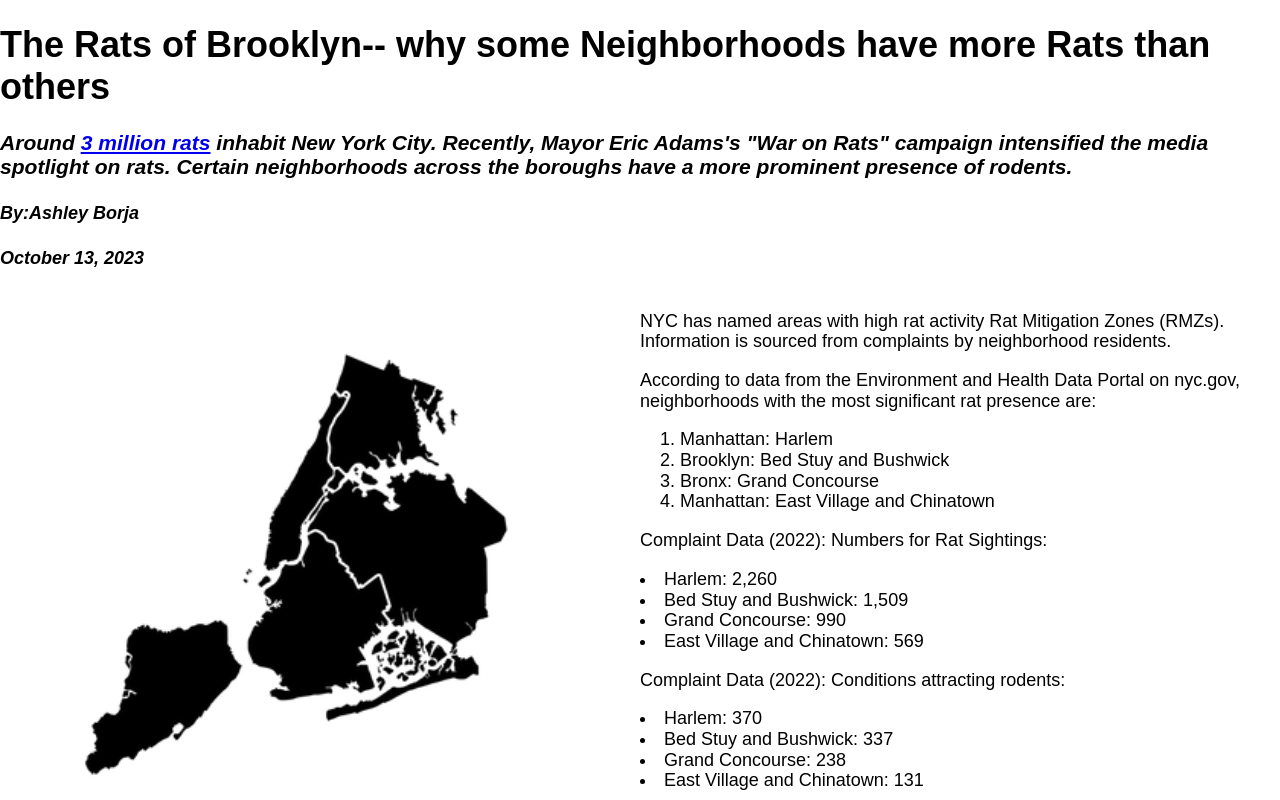
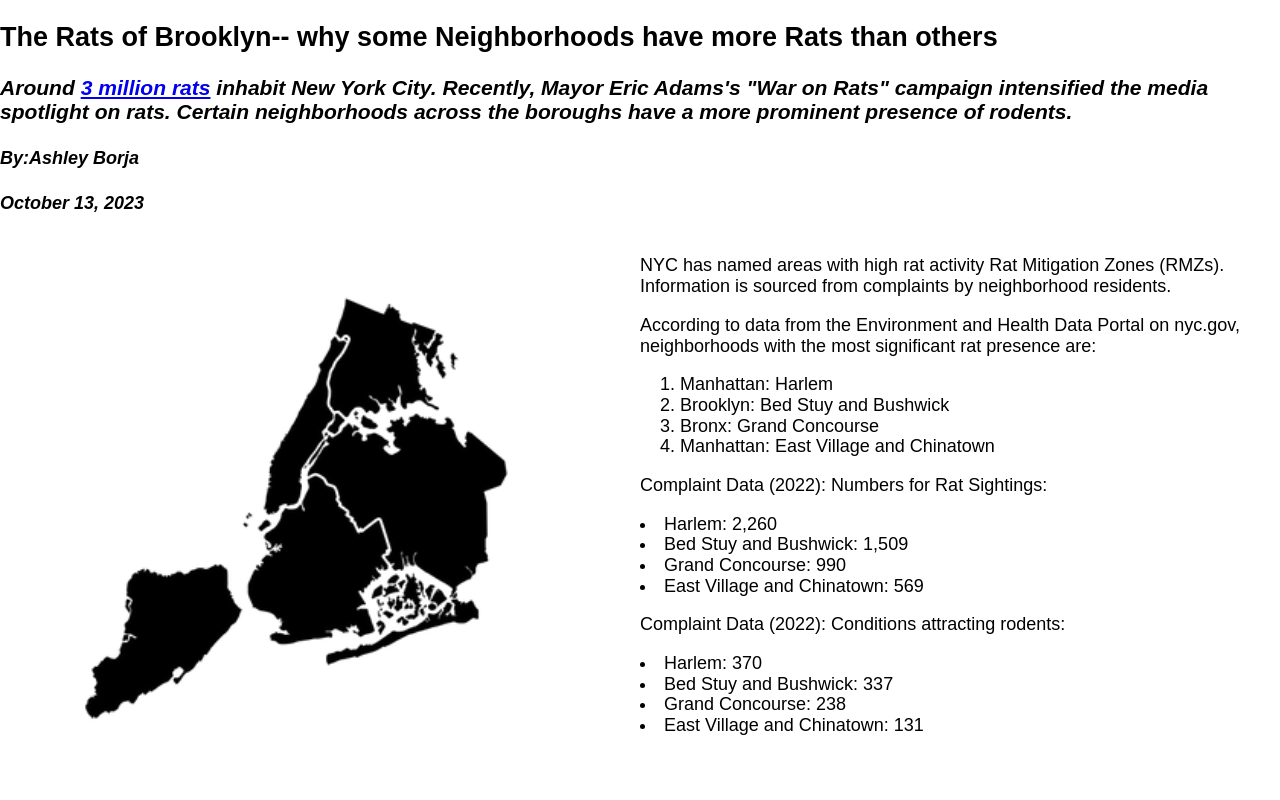
Before and after one commit to aborja00/IconProjectAshleyBorja, a plain HTML site: page index.html in a window 1280 px wide. Shown: the top 800 px of the page. Drawn offline with nearby package versions, Linux system fonts and the light colour scheme.

Commit message:
Update index.html

```diff
--- a/index.html
+++ b/index.html
@@ -26,7 +26,7 @@
 <body>
     <!-- YOUR CONTENT GOES HERE -->
     <!-- HEADline-->
-    <h1> The Rats of Brooklyn-- why some Neighborhoods have more Rats than others</h1>
+    <h2> The Rats of Brooklyn-- why some Neighborhoods have more Rats than others</h2>
       <!-- MAin Subhead -->
       <h3><em>  Around <a href= "https://mandmpestcontrol.com/there-are-now-3-million-rats-in-new-york-city-study/">3 million rats</a> inhabit New York City. Recently, Mayor Eric Adams's "War on Rats" campaign intensified the media spotlight on rats. Certain neighborhoods across the boroughs have a more prominent presence of rodents.</em></h3>
         <!-- Byline -->
```
